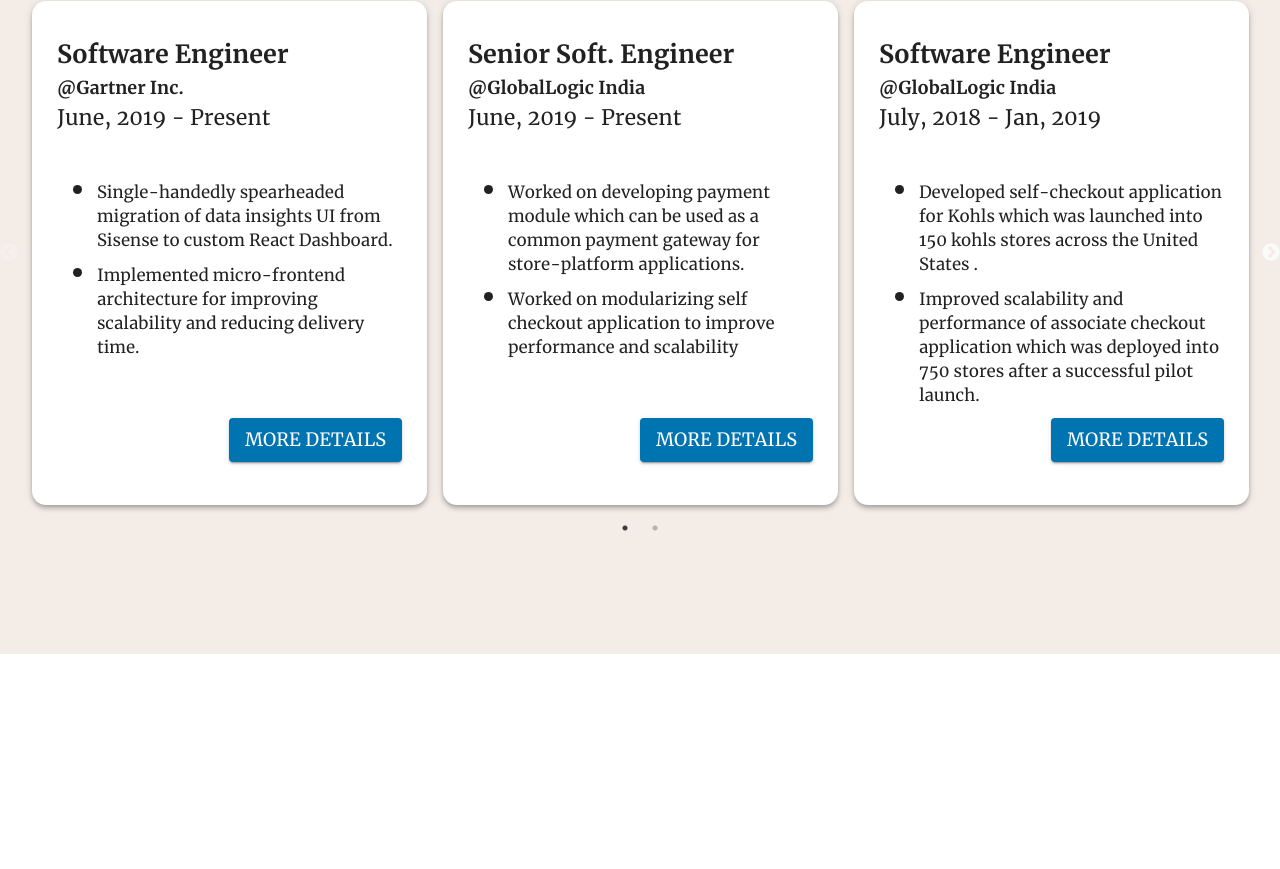
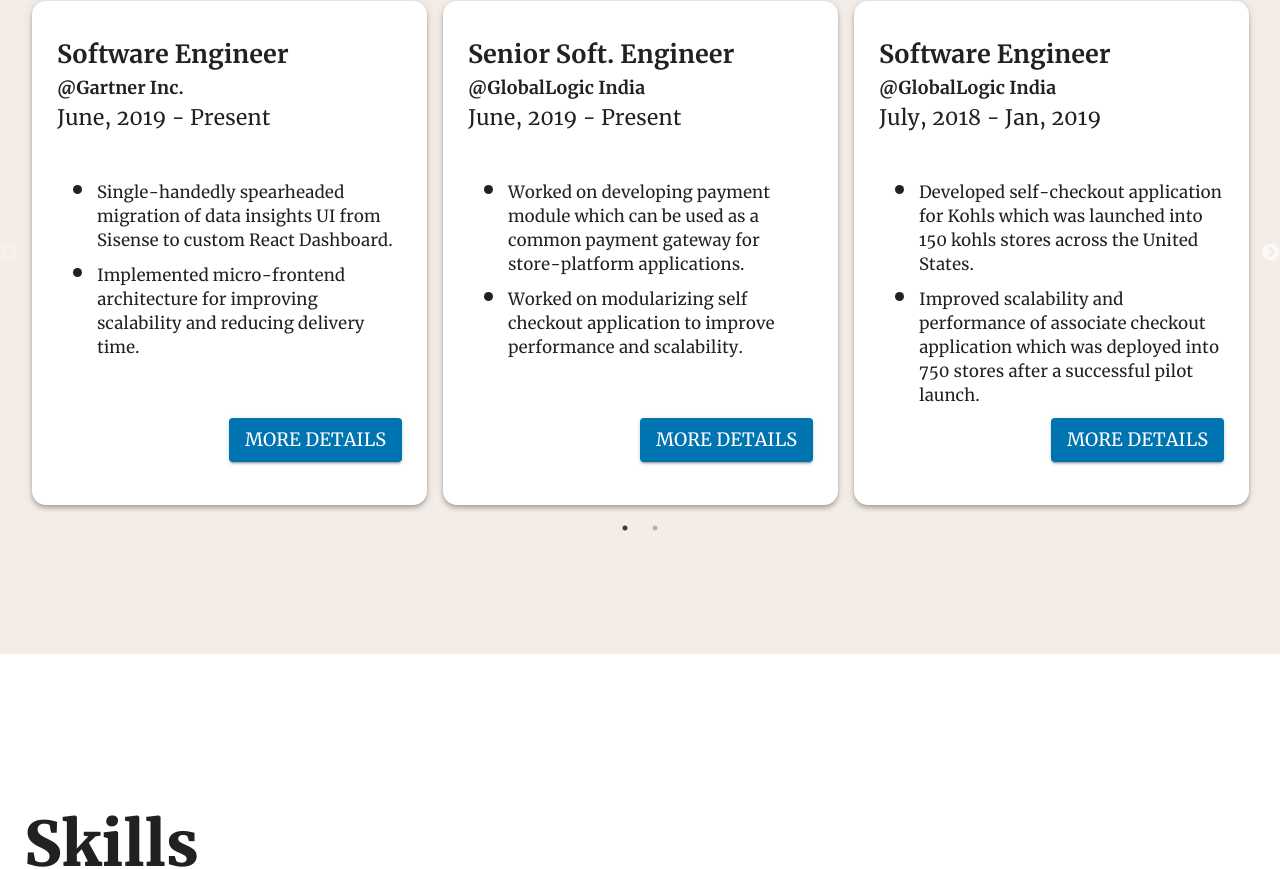
Before and after one commit to abhishekgangwar90/web-resume, a React (Create React App) app: page / in a window 1280 px wide. Shown: the part 1053-1922 px from the top of the page. Built offline with nearby package versions, Linux system fonts and the light colour scheme.

Commit message:
feat: UI + accessibility changes

```diff
--- a/src/molecules/ProfileAbout/profile-about-actions.tsx
+++ b/src/molecules/ProfileAbout/profile-about-actions.tsx
@@ -23,7 +23,7 @@
               key={elm.id}
               className={classes.button}
               color={elm.color}
-              name={elm.name}
+              aria-label={elm.name}
               onClick={(e: any) => onButtonClick(e, elm.url)}
             >
               {elm.icon}
--- a/src/organisms/Skills/profile-skills-list.tsx
+++ b/src/organisms/Skills/profile-skills-list.tsx
@@ -35,7 +35,7 @@
     <SkillListContainer>
       {skillsData.map((elm) => {
         return (
-          <SkillList>
+          <SkillList key={elm.id}>
             <Typography variant="h5">{elm.skillHeader}</Typography>
             {renderSubSkills(elm.subSkillsData)}
           </SkillList>
--- a/src/organisms/Skills/profile-skills-styles.tsx
+++ b/src/organisms/Skills/profile-skills-styles.tsx
@@ -8,9 +8,7 @@
       {children}
     </div>
   );
-})({
-  padding: '7% 0',
-});
+})({});
 
 export const SkillListContainer = withStyles(() => ({}))(Container);
 
--- a/src/pages/Profile/config/profile-config.tsx
+++ b/src/pages/Profile/config/profile-config.tsx
@@ -134,7 +134,7 @@
           {
             id: 2,
             description:
-              'Worked on modularizing self checkout application to improve performance and scalability',
+              'Worked on modularizing self checkout application to improve performance and scalability.',
           },
         ],
       },
@@ -148,7 +148,7 @@
           {
             id: 1,
             description:
-              'Developed self-checkout application for Kohls which was launched into 150 kohls stores across the United States .',
+              'Developed self-checkout application for Kohls which was launched into 150 kohls stores across the United States.',
           },
           {
             id: 2,
```
